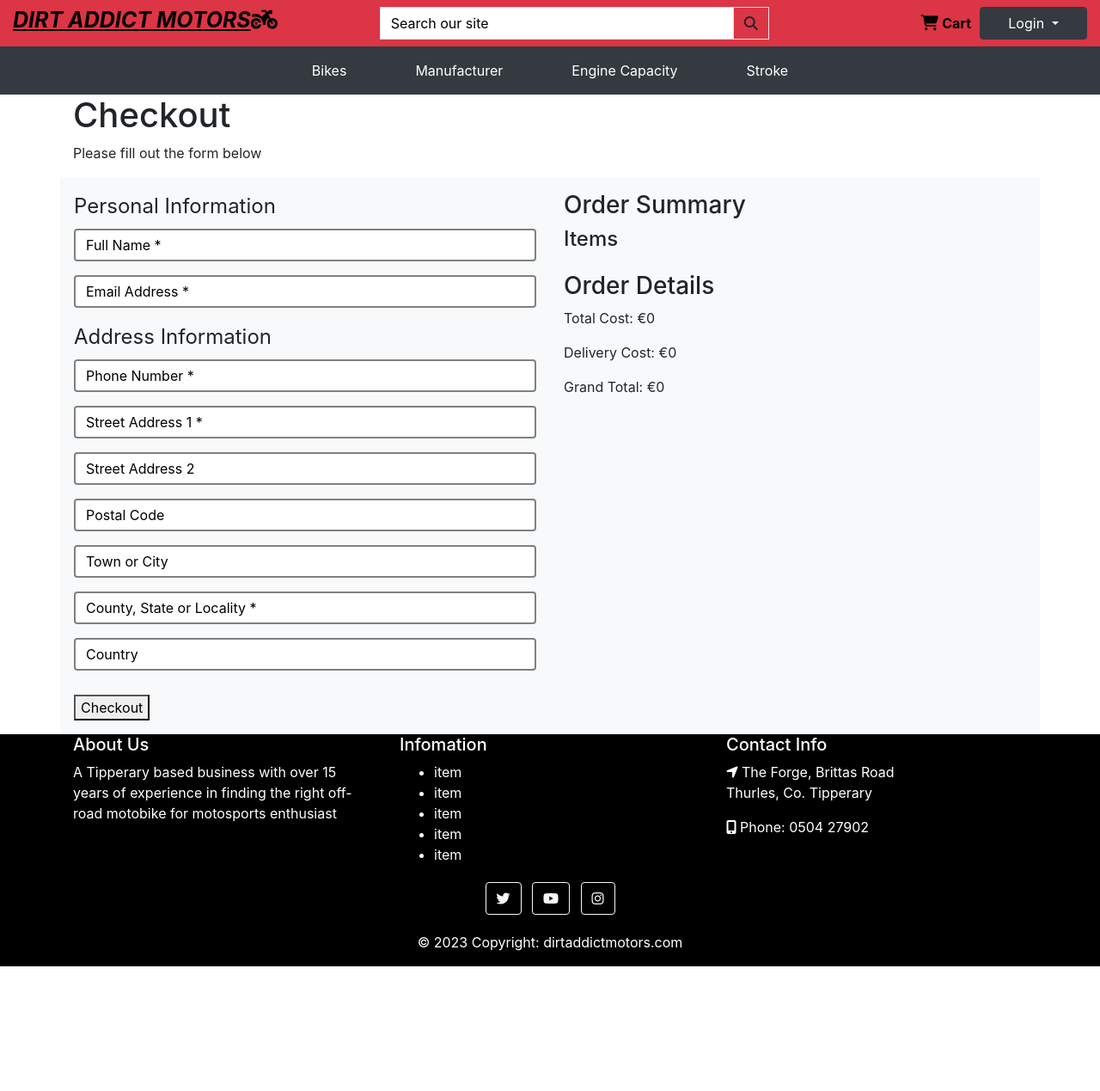
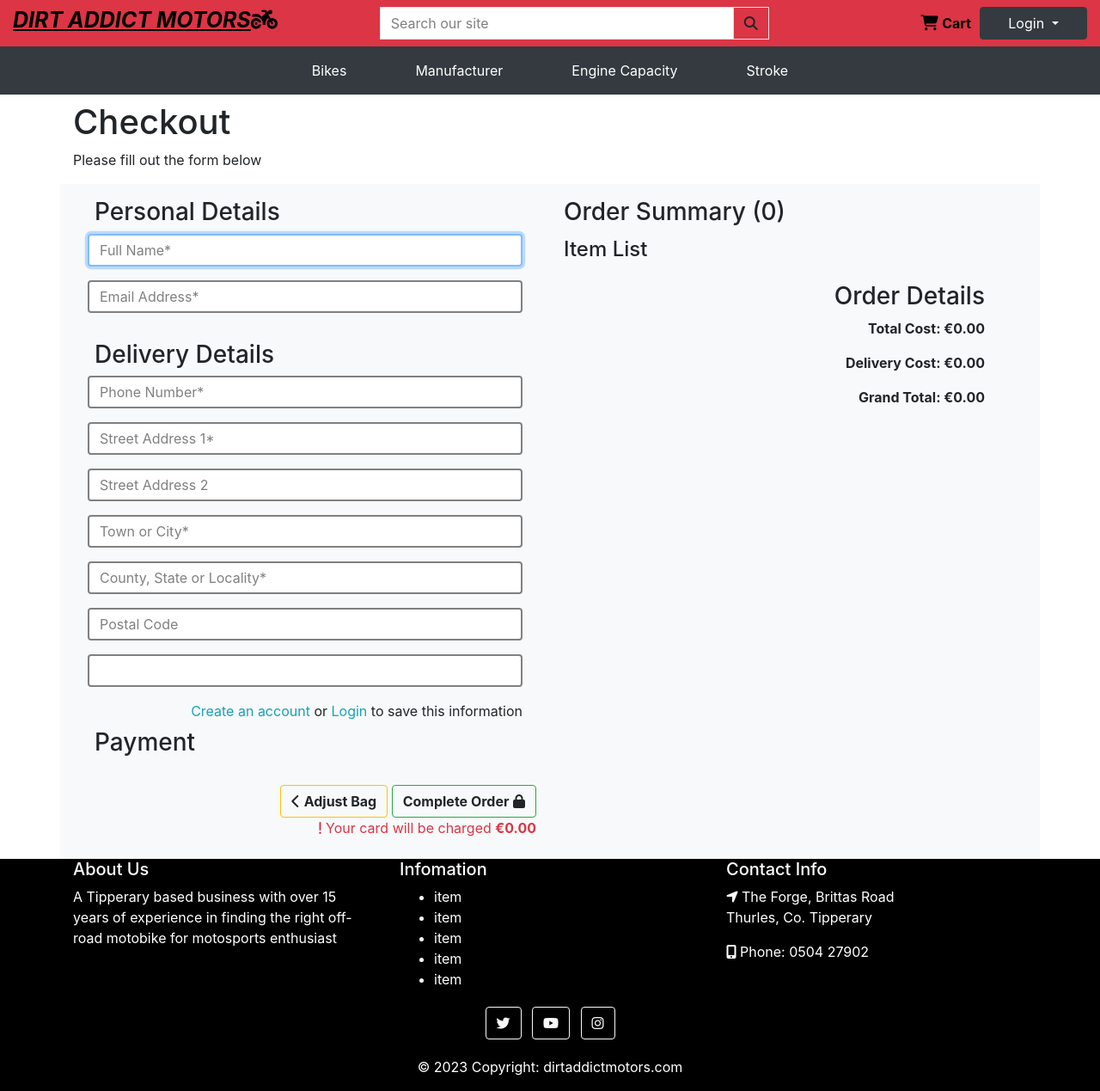
Before and after one commit to IzzyLeech/dirtaddictmotors, a Django app: template checkout/templates/checkout/checkout.html in a window 1280 px wide. Shown: the whole page at 86% size. Before the commit the page ends 1124 px from the top, so only its background shows below. Run offline with Django 3.2, Linux system fonts and the light colour scheme; the template is opened without the code that fills it: values that come from a table or form of the project are taken from there, others are empty; parts of the project's set-up code (start-up, migrations or seed data) failed here and were passed over; some libraries are stand-ins or nearby versions.

Commit message:
changed the form format due to the crispy form hepler disabling the stripeElements submit button

```diff
--- a/checkout/forms.py
+++ b/checkout/forms.py
@@ -1,7 +1,7 @@
 from django import forms
 from .models import Order
 from crispy_forms.helper import FormHelper
-from crispy_forms.layout import Div, Field,  Fieldset
+from crispy_forms.layout import Div, Field, Fieldset
 
 
 class OrderForm(forms.ModelForm):
@@ -15,26 +15,29 @@ class OrderForm(forms.ModelForm):
         )
 
     def __init__(self, *args, **kwargs):
+        """
+        Add placeholders and classes, remove auto-generated labels
+        and set autofocus on first field
+        """
         super().__init__(*args, **kwargs)
-        self.helper = FormHelper()
-        self.helper.form_show_labels = False
-        self.helper.label_class = ''
-        self.helper.layout = Div(
-            Fieldset(
-                'Personal Information',
-                Field('full_name', placeholder='Full Name *'),
-                Field('email', placeholder='Email Address *'),
-                css_class='fieldset-class',
-            ),
-            Fieldset(
-                'Address Information',
-                Field('phone_number', placeholder='Phone Number *'),
-                Field('street_address1', placeholder='Street Address 1 *'),
-                Field('street_address2', placeholder='Street Address 2', ),
-                Field('postcode', placeholder='Postal Code'),
-                Field('town_or_city', placeholder='Town or City'),
-                Field('county', placeholder='County, State or Locality *'),
-                Field('country', placeholder='Country '),
-                css_class='fieldset-class',
-            ),
-        )
+        placeholders = {
+            'full_name': 'Full Name',
+            'email': 'Email Address',
+            'phone_number': 'Phone Number',
+            'postcode': 'Postal Code',
+            'town_or_city': 'Town or City',
+            'street_address1': 'Street Address 1',
+            'street_address2': 'Street Address 2',
+            'county': 'County, State or Locality',
+        }
+
+        self.fields['full_name'].widget.attrs['autofocus'] = True
+        for field in self.fields:
+            if field != 'country':
+                if self.fields[field].required:
+                    placeholder = f'{placeholders[field]}*'
+                else:
+                    placeholder = placeholders[field]
+                self.fields[field].widget.attrs['placeholder'] = placeholder
+            self.fields[field].widget.attrs['class'] = 'stripe-style-input'
+            self.fields[field].label = False
--- a/checkout/static/checkout/css/checkout.css
+++ b/checkout/static/checkout/css/checkout.css
@@ -23,5 +23,15 @@
 }
 
 .form-control::placeholder {
-    color:black;
+    color:grey;
 }
+
+.fieldset-label {
+    font-size: 1.75rem;
+    font-weight: 500;
+    line-height: 1.2;
+}
+
+.item-head {
+    text-decoration: underline;
+}
--- a/checkout/templates/checkout/checkout.html
+++ b/checkout/templates/checkout/checkout.html
@@ -8,62 +8,108 @@
 {% block content %}
 
 <div class="container">
-    <h1>Checkout</h1>
+    <h1 class="mt-2">Checkout</h1>
     <p>Please fill out the form below</p>
     <div class="row">
-        <div class="col-6 p-3 bg-light">
+        <div class="col-lg-6 p-3 bg-light">
             <form action="{% url 'checkout' %}" method="POST" id="checkout-form">
                 {% csrf_token %}
-                {% crispy order_form %}
+                <fieldset class="rounded px-3 mb-3">
+                    <legend class="fieldset-label px-2 w-auto">Personal Details</legend>
+                    {{ order_form.full_name | as_crispy_field}}
+                    {{ order_form.email | as_crispy_field}}
+                </fieldset>
+                <fieldset class="rounded px-3 mb-2">
+                    <legend class="fieldset-label px-2 w-auto">Delivery Details</legend>
+                    {{ order_form.phone_number | as_crispy_field}}
+                    {{ order_form.street_address1 | as_crispy_field}}
+                    {{ order_form.street_address2 | as_crispy_field}}
+                    {{ order_form.town_or_city | as_crispy_field}}
+                    {{ order_form.county | as_crispy_field}}
+                    {{ order_form.postcode | as_crispy_field}}
+                    {{ order_form.country | as_crispy_field}}
+                    <div class="form-check form-check-inline float-right mr-0">
+                        {% if user.is_authenticated %}
+                            <label class="form-check-label" for="id-save-info">Save this delivery information to my profile</label>
+                            <input class="form-check-input" type="checkbox" id="id-save-info" name="save-info" checked>
+                        {% else %}
+                            <label class="form-check-label" for="id-save-info">
+                                <a class="text-info" href="{% url 'account_signup' %}">Create an account</a> or
+                                <a class="text-info" href="{% url 'account_login' %}">Login</a> to save this information
+                            </label>
+                        {% endif %}
+                    </div>
+                </fieldset>
+                <fieldset class="px-3">
+                    <legend class="fieldset-label small text-black px-2 w-auto">Payment</legend>
+                    <!-- A stripe card element will go here -->
+                    <div class="mb-3" id="card-element"></div>
+                    <!-- Used to display form errors -->
+                    <div class="mb-3 text-danger" id="card-errors" role="alert"></div>
+                    <!-- Pass the client secret to the view so we can get the payment intent id-->
+                    <input type="hidden" value="{{ client_secret }}" name="client_secret">
+                </fieldset>
 
-                <div id="card-element">
-                    <!-- Card input fields will be inserted here -->
+                <div class="text-right mt-2 mb-2">
+                    <a href="{% url 'view_bag' %}">
+                        <button class="btn btn-black rounded border border-warning">
+                        <span class="icon">
+                            <i class="fas fa-chevron-left"></i>
+                        </span>
+                        <span class="font-weight-bold">Adjust Bag</span>
+                        </button>
+                    </a>
+                    <button id="submit-button" class="btn btn-black rounded border border-success">
+                        <span class="font-weight-bold">Complete Order</span>
+                        <span class="icon">
+                            <i class="fas fa-lock"></i>
+                        </span>
+                    </button>
+                    <p class="text-danger my-0">
+                        <span class="icon">
+                            <i class="fa-solid fa-exclamation"></i>
+                        </span>
+                        <span>Your card will be charged <strong>€{{ grand_total|floatformat:2 }}</strong></span>
+                    </p>
                 </div>
-                <div class="text-danger mt-1" id="card-errors" role="alert"></div>
-                <!-- Error messages for card input -->
-                <button class="mt-2" id="submit-button" type="submit">Checkout</button>
             </form>
-
         </div>
-        <div class="col-6 bg-light p-3">
+        <div class="col-lg-6 bg-light p-3">
             <div class="row">
-                <div class="col-12">
-                    <h3>Order Summary</h3>
+                <div class="col-12 mb-1">
+                    <fieldset class="rounded">
+                        <legend class="fieldset-label w-auto">Order Summary ({{ bag_quantity }})</legend>
+                    </fieldset>
                 </div>
             </div>
-            <h4 class="mb-4">Items</h4>
+            <h4 class="mb-4">Item List</h4>
             {% for item in items %}
             <div class="row">
-                <div class="col-4"></div>
-                <div class="col-4">
-                    <h4>Item</h4>
-                </div>
-                <div class="col-4">
-                    <h4>SubTotal</h4>
-                </div>
-            </div>
-            <div class="row">
-                <div class="col-4">
+                <div class="col-sm-6">
                     {% if item.bike.image %}
-                    <img class="img-fluid" src="{{ item.bike.image.url }}"
+                    <img class="img-fluid mt-3" src="{{ item.bike.image.url }}"
                         alt="{{ item.bike.manufacturer }} {{ item.bike.model }}">
                     {% else %}
-                    <img class="img-fluid" src="{% static 'images/no_image.jpg' %}" alt="No Image">
+                    <img class="img-fluid mt-3" src="{% static 'images/no_image.jpg' %}" alt="No Image">
                     {% endif %}
                 </div>
-                <div class="col-4 mt-3">
-                    <p>Bike: {{ item.bike }}CC</p>
-                    <p>Quantity: {{ item.quantity }} </p>
+                <div class=" col-sm-3 mt-3">
+                    <h4 class="item-head">Item</h4>
+                    <p class="font-weight-bold">Bike: {{ item.bike.manufacturer }} {{ item.bike.model }} {{ item.bike.engine_capacity|floatformat:0 }}CC</p>
+                    <p class="font-weight-bold">Quantity: {{ item.quantity }} </p>
                 </div>
-                <div class="col-4">
-                    <p>€{{ item.subtotal }}</p>
+                <div class="col-sm-3 mt-3">
+                    <h4 class="item-head">SubTotal</h4>
+                    <p class="font-weight-bold">€{{ item.subtotal }}</p>
                 </div>
             </div>
             {% endfor %}
+            <div class="text-right mr-5">
             <h3 class="mt-4">Order Details</h3>
-            <p>Total Cost: €{{ total_cost }}</p>
-            <p>Delivery Cost: €{{ delivery_cost }}</p>
-            <p>Grand Total: €{{ grand_total }}</p>
+            <p class="font-weight-bold">Total Cost: €{{ total_cost|floatformat:2 }}</p>
+            <p class="font-weight-bold">Delivery Cost: €{{ delivery_cost|floatformat:2 }}</p>
+            <p class="font-weight-bold">Grand Total: €{{ grand_total|floatformat:2 }}</p>
+            </div>
         </div>
     </div>
 </div>
```
Also changed, not shown: checkout/signals.py (+4 -3 lines), checkout/views.py (+4 -5 lines), checkout/static/checkout/js/stripe_elements.js (line endings or trailing spaces).
